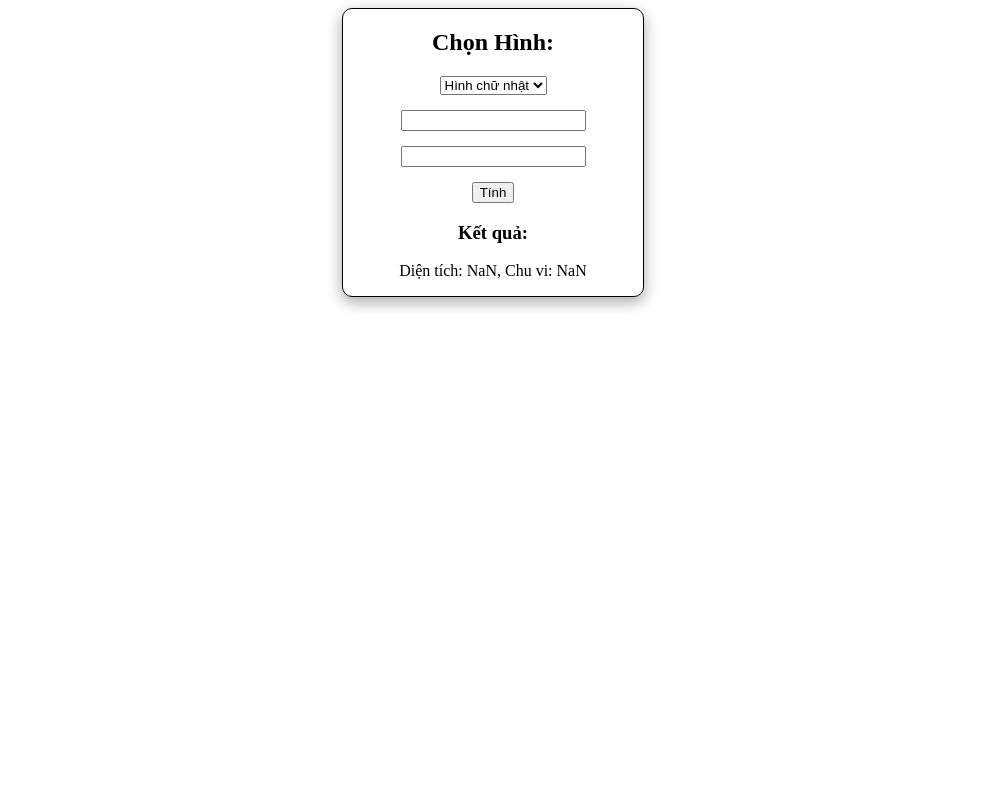
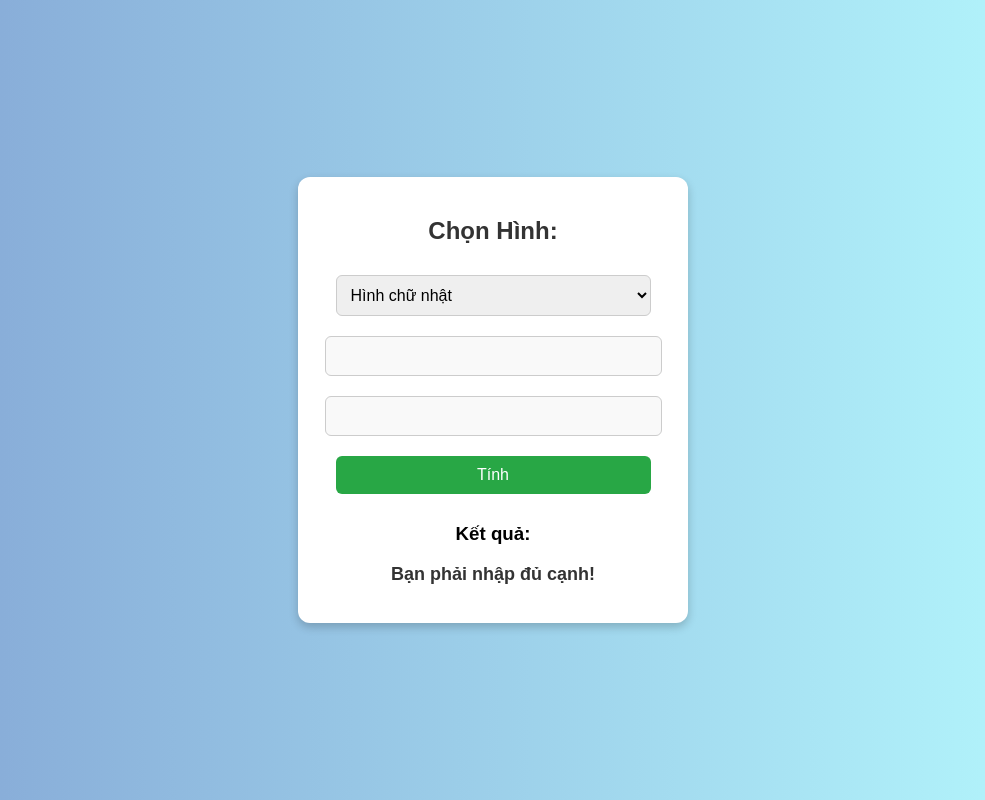
Before and after one commit to nguyenbac032905/11236071_nguyenvanbac_buoi10, a plain HTML site: page index.html in a window 1280 px wide. Both pictures are taken after a click on the button "Tính". Shown: the whole page, without its empty margins (147-1132 px from the left). Drawn offline with Linux system fonts and the light colour scheme.

Commit message:
Add files via upload

```diff
--- a/index.html
+++ b/index.html
@@ -1,40 +1,99 @@
 <!DOCTYPE html>
 <html lang="en">
+
 <head>
     <meta charset="UTF-8">
     <meta name="viewport" content="width=device-width, initial-scale=1.0">
     <title>Document</title>
     <style>
-        .hidden{
+        body {
+            font-family: Arial, sans-serif;
+            background: linear-gradient(to right, #83a4d4, #b6fbff);
+            display: flex;
+            justify-content: center;
+            align-items: center;
+            height: 100vh;
+            margin: 0;
+        }
+
+        .box {
+            background: #ffffff;
+            padding: 20px;
+            border-radius: 12px;
+            box-shadow: rgba(0, 0, 0, 0.2) 0px 4px 10px;
+            width: 350px;
+            text-align: center;
+
+        }
+
+        h2 {
+            color: #333;
+        }
+
+        select,
+        input,
+        button {
+            width: 90%;
+            padding: 10px;
+            margin: 10px 0;
+            border-radius: 6px;
+            border: 1px solid #ccc;
+            font-size: 16px;
+        }
+
+        input {
+            background: #f9f9f9;
+            margin-right: 0;
+        }
+
+        button {
+            background-color: #28a745;
+            color: white;
+            border: none;
+            position: relative;
+        }
+
+        button::before {
+            content: "";
+            position: absolute;
+            top: 0;
+            left: 0;
+            bottom: 0;
+            right: 0;
+            border-radius: 45px;
+            z-index: -1;
+            background: rgba(0, 0, 0, 0.04);
+            transform: scaleX(0);
+            transform-origin: 50%;
+            transition: all 0.5s ease-out;
+        }
+
+        button:hover::before {
+            transform: scaleX(1);
+            z-index: 1;
+        }
+
+        #ketqua {
+            font-size: 18px;
+            font-weight: bold;
+            color: #333;
+            margin-top: 10px;
+        }
+
+        .hidden {
             display: none;
-        }
-        .box{
-            text-align: center;
-            border: 1px solid black;
-            width: 300px;
-            height: 100%;
-            margin: 0 auto;
-            border-radius: 10px;
-            box-shadow: rgba(0, 0, 0, 0.35) 0px 5px 15px;
-        }
-        select{
-            margin-bottom: 15px;
-        }
-        input{
-            margin-bottom: 15px;
         }
     </style>
 </head>
+
 <body>
     <div class="box">
-        <div class="chonhinh">
         <h2>Chọn Hình:</h2>
         <select id="loaihinh" onchange="showInputs()">
             <option value="hinhchunhat">Hình chữ nhật</option>
             <option value="hinhtron">Hình tròn</option>
             <option value="hinhtamgiac">Hình tam giác</option>
         </select>
-        </div>
         <div id="hinhchunhatInputs">
             <input type="number" id="chieudai">
             <input type="number" id="chieurong">
@@ -60,23 +119,49 @@
             let shape = document.getElementById("loaihinh").value;
             document.getElementById(shape + "Inputs").classList.remove("hidden");
         }
+
         function calculate() {
             let shape = document.getElementById("loaihinh").value;
             let dientich, chuvi;
 
             if (shape === "hinhchunhat") {
-                    let length = parseFloat(document.getElementById("chieudai").value);
-                    let width = parseFloat(document.getElementById("chieurong").value);
+                let length = document.getElementById("chieudai").value.trim();
+                let width = document.getElementById("chieurong").value.trim();
+
+                if (length === "" || width === "") {
+                    document.getElementById("ketqua").innerText = "Bạn phải nhập đủ cạnh!";
+                    return;
+                }
+
+                length = parseFloat(length);
+                width = parseFloat(width);
                 dientich = length * width;
                 chuvi = 2 * (length + width);
             } else if (shape === "hinhtron") {
-                let radius = parseFloat(document.getElementById("bankinh").value);
+                let radius = document.getElementById("bankinh").value.trim();
+
+                if (radius === "") {
+                    document.getElementById("ketqua").innerText = "Bạn phải nhập đủ bán kính!";
+                    return;
+                }
+
+                radius = parseFloat(radius);
                 dientich = Math.PI * radius * radius;
                 chuvi = 2 * Math.PI * radius;
             } else if (shape === "hinhtamgiac") {
-                let a = parseFloat(document.getElementById("a").value);
-                let b = parseFloat(document.getElementById("b").value);
-                let c = parseFloat(document.getElementById("c").value);
+                let a = document.getElementById("a").value.trim();
+                let b = document.getElementById("b").value.trim();
+                let c = document.getElementById("c").value.trim();
+
+                if (a === "" || b === "" || c === "") {
+                    document.getElementById("ketqua").innerText = "Bạn phải nhập đủ các cạnh!";
+                    return;
+                }
+
+                a = parseFloat(a);
+                b = parseFloat(b);
+                c = parseFloat(c);
+
                 if (a + b > c && a + c > b && b + c > a) {
                     let s = (a + b + c) / 2;
                     dientich = Math.sqrt(s * (s - a) * (s - b) * (s - c));
@@ -86,8 +171,11 @@
                     return;
                 }
             }
-            document.getElementById("ketqua").innerText = `Diện tích: ${dientich.toFixed(2)}, Chu vi: ${chuvi.toFixed(2)}`;
+
+            document.getElementById("ketqua").innerText =
+                `Diện tích: ${dientich.toFixed(2)}, Chu vi: ${chuvi.toFixed(2)}`;
         }
     </script>
 </body>
+
 </html>
```
Lines whose indentation alone changed are shown as unchanged.
